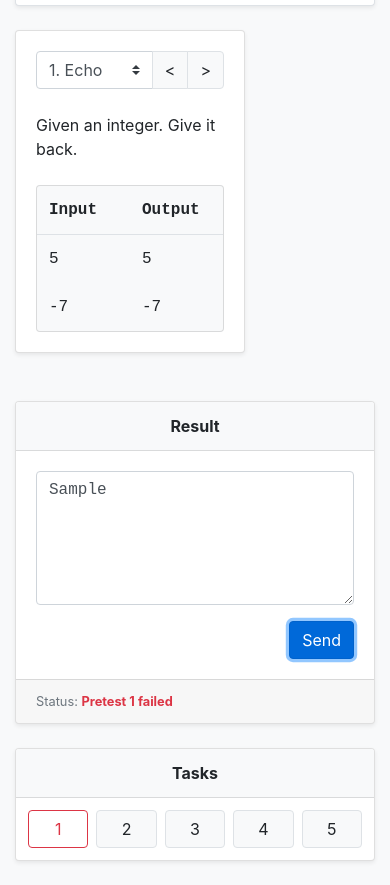
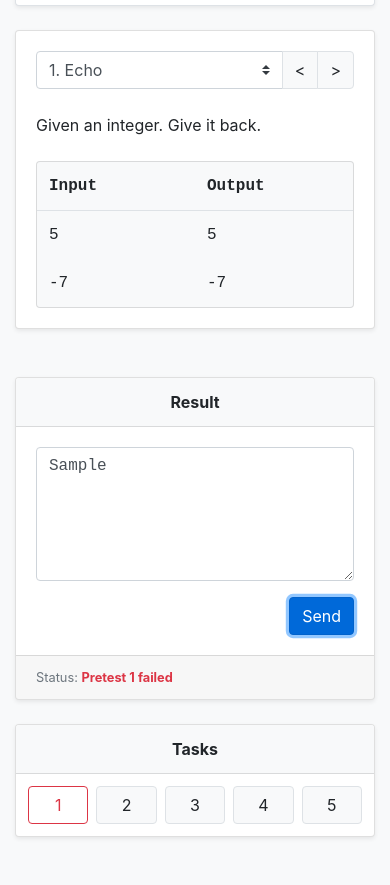
Before and after one commit to shockyrow/DevHub, a plain HTML site: page index.html in a window 390 px wide. Both pictures are taken after typing "Sample" into the empty fields and a click on the button "Send". Shown: the part 51-936 px from the top of the page. After the commit the page ends 912 px from the top, so only its background shows below. Drawn offline with nearby package versions, Linux system fonts and the light colour scheme.

Commit message:
Fixed responsiveness issue

```diff
--- a/index.html
+++ b/index.html
@@ -51,7 +51,7 @@
         </nav>
 
         <div class="row">
-            <div class="col-8">
+            <div class="col-12 col-md-8">
                 <div class="pt-4">
                     <div class="card shadow-sm mb-4">
                         <div class="card-body">
@@ -85,7 +85,7 @@
                 </div>
             </div>
 
-            <div class="col">
+            <div class="col-12 col-md-4">
                 <div class="py-4 sticky-top">
                     <div class="card shadow-sm mb-4">
                         <div class="card-header bg-light text-center">Result</div>
--- a/js/scripts.js
+++ b/js/scripts.js
@@ -6,7 +6,7 @@ let resultForm = $("#resultForm");
 function testCode(code, tests) {
     for (let testId in tests) {
         let input = tests[testId].input;
-        let output = tests[testId].output;
+        let expectedOutput = tests[testId].output;
 
         try {
             eval(code);
@@ -14,7 +14,7 @@ function testCode(code, tests) {
             console.log(err.message);
         }
 
-        if (typeof result !== 'undefined' && JSON.stringify(result) === JSON.stringify(output)) {
+        if (typeof output !== 'undefined' && JSON.stringify(output) === JSON.stringify(expectedOutput)) {
             continue;
         } else {
             return parseInt(testId) + 1;
@@ -41,6 +41,7 @@ function showTask(id = 0) {
     currentTaskId = id;
     currentTask = tasks[id];
 
+    $("#tasks").val(id);
     $("#description").text(currentTask.description);
     $("#pretests").html("");
     $("#code").val(currentTask.code);
```
